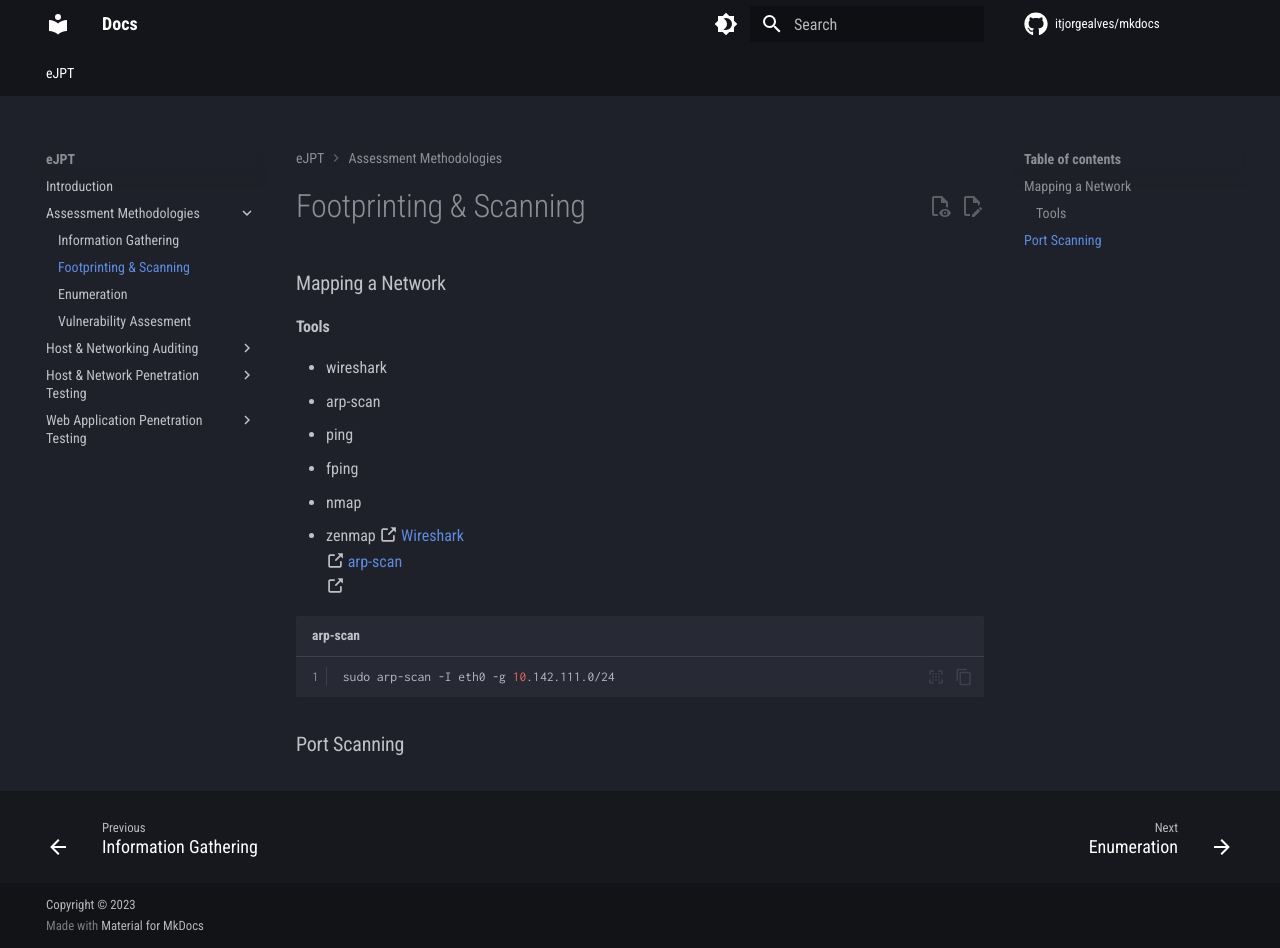
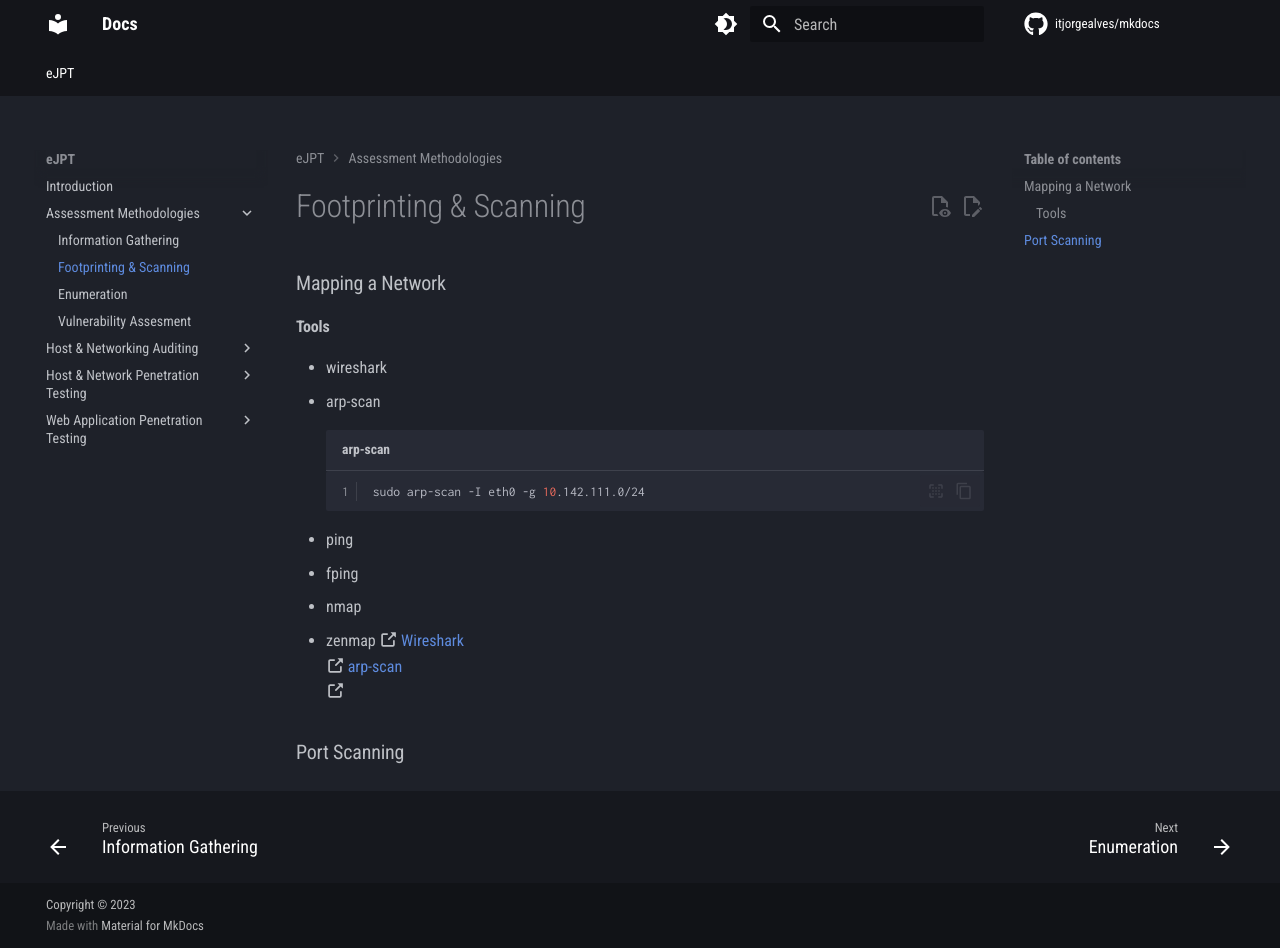
Before and after one commit to itjorgealves/mkdocs, an MkDocs documentation site: the page built from docs/eJPT/S1-Assessment-Methodologies/C2-Footprinting-Scanning/Footprinting-Scanning.md, in a window 1280 px wide and 948 px high. Built offline with MkDocs 1.6.1 and Material for MkDocs 9.7.7, drawn with Linux system fonts in a browser that asks for light colours; comment, search, counter and statistics services are not loaded.

Commit message:
Update documentation

````diff
--- a/docs/eJPT/S1-Assessment-Methodologies/C2-Footprinting-Scanning/Footprinting-Scanning.md
+++ b/docs/eJPT/S1-Assessment-Methodologies/C2-Footprinting-Scanning/Footprinting-Scanning.md
@@ -6,6 +6,9 @@ title: "Footprinting & Scanning"
 #### Tools
 - wireshark
 - arp-scan
+``` bash title="arp-scan" linenums="1"
+sudo arp-scan -I eth0 -g 10.142.111.0/24
+```
 - ping
 - fping
 - nmap
@@ -14,8 +17,6 @@ title: "Footprinting & Scanning"
 :octicons-link-external-16: [arp-scan](https://github.com/royhills/arp-scan)
 :octicons-link-external-16: []()
 
-``` bash title="arp-scan" linenums="1"
-sudo arp-scan -I eth0 -g 10.142.111.0/24
-```
+
 
 ### Port Scanning
````
